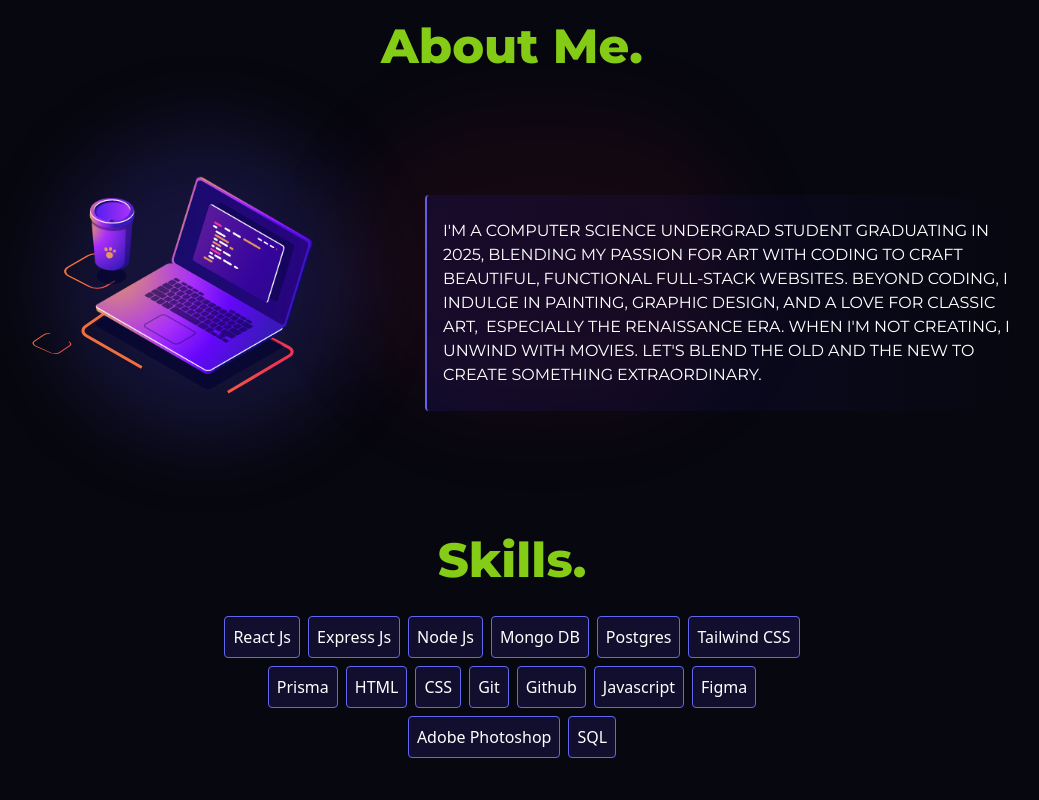
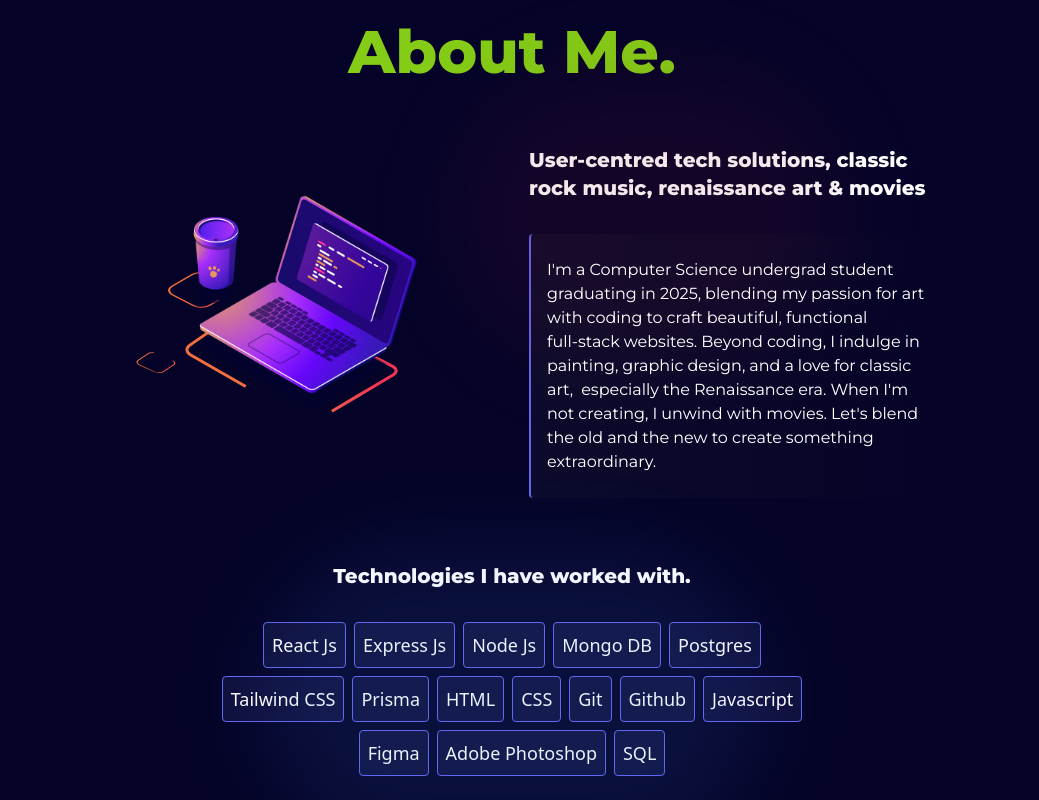
Before and after one commit to Ne0sky/portfolio, a React (Vite) app: page / in a window 1280 px wide. Shown: the part 780-1580 px from the top of the page, without its empty margins (128-1167 px from the left). Built offline with nearby package versions, Linux system fonts and the light colour scheme; a web font is replaced by a local one.

Commit message:
update styling

```diff
--- a/src/components/Word.jsx
+++ b/src/components/Word.jsx
@@ -10,7 +10,7 @@ const Word = ({value}) => {
     const words = value.split(" ");
   return (
     <p ref={element}
-    className='z-10 flex flex-wrap  px-4 font-tertiary text- p-6 rounded uppercase border-t-2 lg:border-t-0 lg:border-l-2 border-indigo-500 bg-gradient-to-b lg:bg-gradient-to-r from-[#0c0b2b] to-transparent bg-opacity-20 justify-left'>
+    className='z-10 flex flex-wrap  px-4 font-tertiary text- p-6 rounded  border-t-2 lg:border-t-0 lg:border-l-2 border-indigo-500 bg-gradient-to-b lg:bg-gradient-to-r from-[#0c0b2b] to-transparent bg-opacity-20 justify-left'>
         {
             words.map((word, i)=>{
                 const start = i/words.length;
--- a/src/index.css
+++ b/src/index.css
@@ -4,5 +4,5 @@
 @tailwind utilities;
 
 body{
-  background-color: rgb(7, 7, 15);
+  background-color: rgb(5, 4, 40);
 }
--- a/src/pages/About.jsx
+++ b/src/pages/About.jsx
@@ -12,26 +12,29 @@ const About = () => {
     return (
         <div className='w-full text-white p-4 flex flex-col justify-center items-center'>
 
-            <h2 className='font-tertiary font-bold text-5xl text-lime-500 text-center relative'>About Me.</h2>
+            <h2 className='font-tertiary font-bold text-6xl text-lime-500 text-center relative'>About Me.</h2>
             <div className='flex flex-col lg:flex-row py-16 items-center w-full justify-center'>
             <div className='relative'>
             <Lottie className='w-[450px] relative z-20' animationData={lottie} loop={true} />
-            <div className='w-[300px] h-[300px] absolute top-0 left-20 rounded-full z-2 blur-2xl bg-indigo-600 bg-opacity-20'></div>
+            {/* <div className='w-[300px] h-[300px] absolute top-0 left-20 rounded-full z-2 blur-2xl bg-indigo-600 bg-opacity-20'></div> */}
             </div>
 
-            <div className='lg:w-1/2 relative'>
+            <div className='lg:w-1/3 relative'>
             <div className='w-[400px] h-[300px] absolute -top-20 -left-20  rounded-full z-2 blur-2xl bg-rose-900 bg-opacity-10'></div>
+            <h2 className='text-xl font-tertiary font-bold pb-8'>User-centred tech solutions, classic rock music, renaissance art & movies</h2>
             <Word value={paragraph}/>
             </div>
 
             </div>
 
 
-            <h2 className='font-tertiary font-bold text-5xl text-lime-500'>Skills.</h2>
-            <div className='flex pt-8 flex-wrap gap-2 w-[85%] lg:w-1/2 items-center justify-center'>
+            <h2 className='font-tertiary font-bold text-xl '>Technologies I have worked with.</h2>
+            <div className='flex pt-8 flex-wrap gap-2 relative w-[85%] lg:w-1/2 items-center justify-center'>
+            <div className='w-[500px] h-[300px] absolute   rounded-full z-2 blur-2xl bg-blue-500 bg-opacity-10'></div>
+
                 {
                     skills.map((skill, index) => {
-                        return <p key={index} className='bg-indigo-800 bg-opacity-20 border border-indigo-500 rounded p-2'> {skill}</p>;
+                        return <p key={index} className='bg-[#0f103d] text-lg border border-indigo-500 rounded p-2'> {skill}</p>;
                     })
                 }
             </div>
--- a/src/pages/Projects.jsx
+++ b/src/pages/Projects.jsx
@@ -5,7 +5,7 @@ import { VscLinkExternal } from "react-icons/vsc";
 const Projects = () => {
   return (
     <div className='w-full text-white px-24 pt-16 flex flex-col justify-center items-center'>
-        <h2 className='text-5xl text-lime-500 font-main py-4'>Projects.</h2>
+        <h2 className='text-6xl font-bold text-lime-500 font-tertiary py-4'>Projects.</h2>
 
         <div className='border-b font-tertiary border-lime-600 flex items-center justify-between w-[90%] py-12  w-full'>
             <p className='text-2xl font-medium flex gap-8 items-center'>001. <VscLinkExternal className='text-lime-500'/></p>
```
